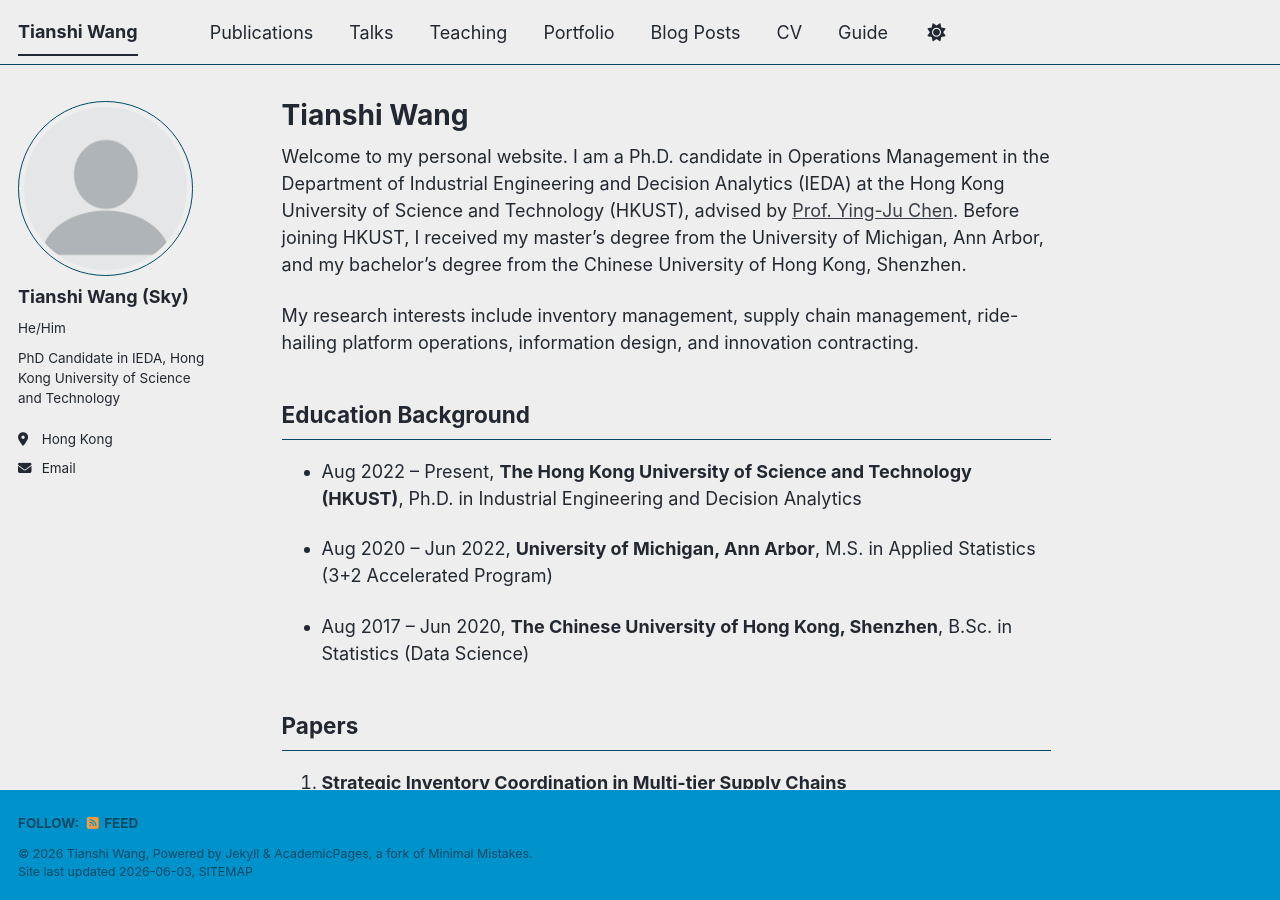
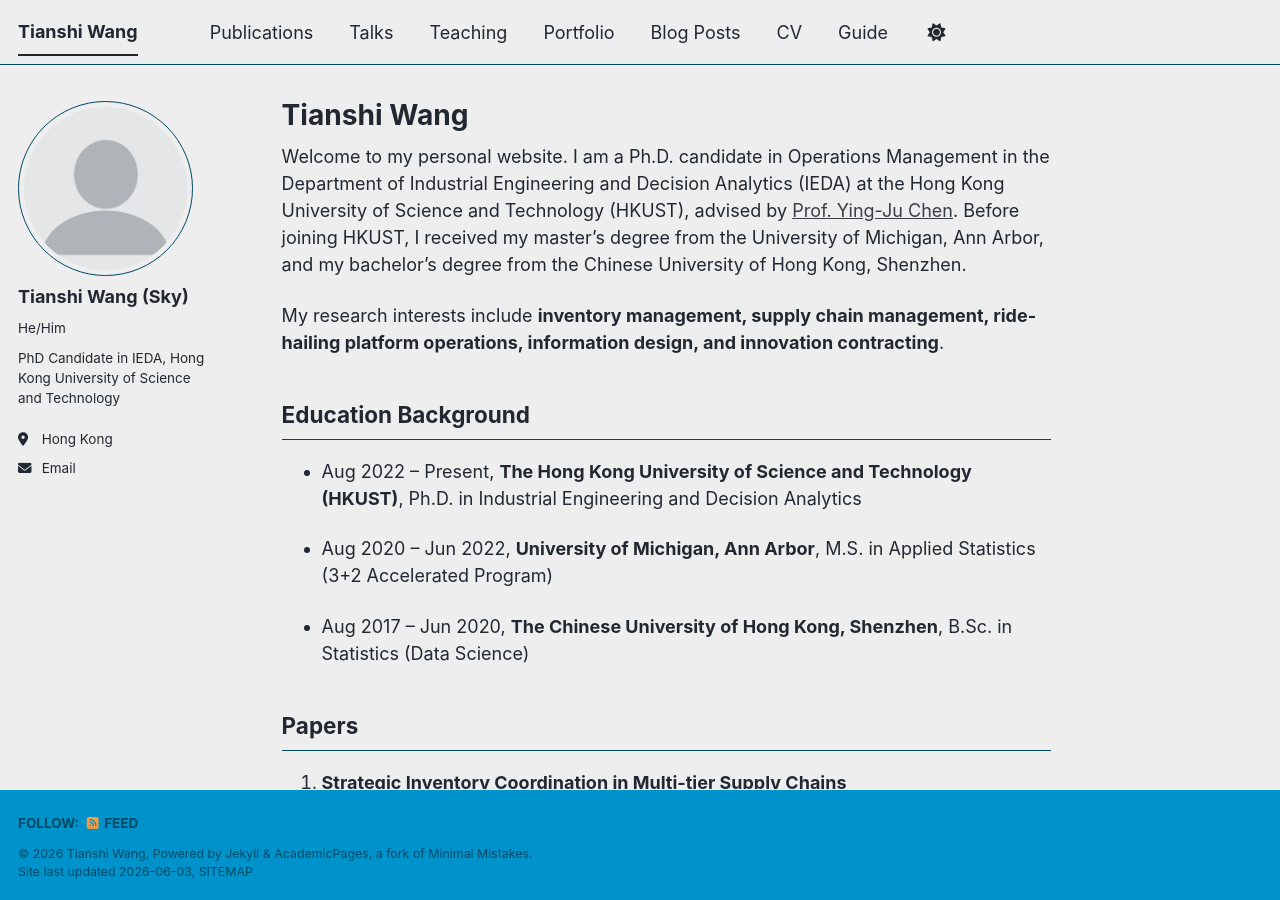
Before and after one commit to skywang1999/skywang1999.github.io, a Jekyll site: the page built from _pages/about.md, in a window 1280 px wide and 900 px high. Built offline with Jekyll 4.4.1, drawn with Linux system fonts in a browser that asks for light colours; a script bundle is joined from its source files by our own code; library files that are not in the unit come from our copies.

```diff
--- a/_pages/about.md
+++ b/_pages/about.md
@@ -9,7 +9,7 @@ redirect_from:
 
 Welcome to my personal website. I am a Ph.D. candidate in Operations Management in the Department of Industrial Engineering and Decision Analytics (IEDA) at the Hong Kong University of Science and Technology (HKUST), advised by [Prof. Ying-Ju Chen](https://imchen.people.ust.hk). Before joining HKUST, I received my master’s degree from the University of Michigan, Ann Arbor, and my bachelor’s degree from the Chinese University of Hong Kong, Shenzhen.
 
-My research interests include inventory management, supply chain management, ride-hailing platform operations, information design, and innovation contracting.
+My research interests include **inventory management, supply chain management, ride-hailing platform operations, information design, and innovation contracting**.
 
 
 ## Education Background
```
